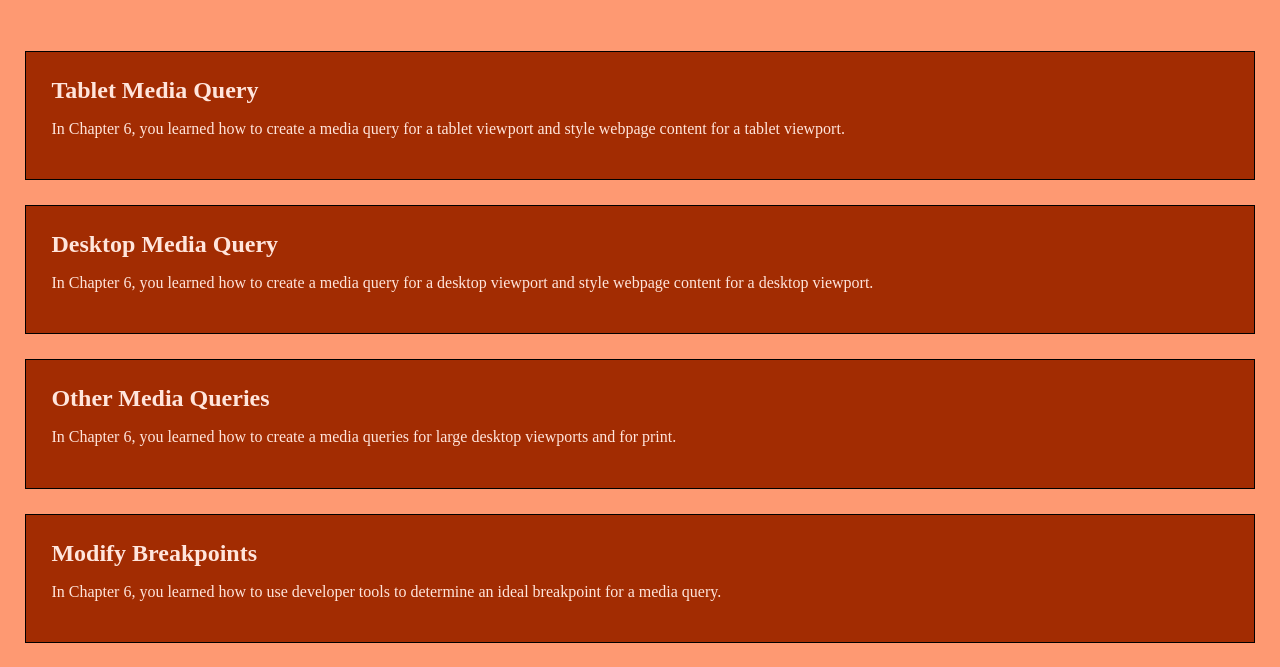
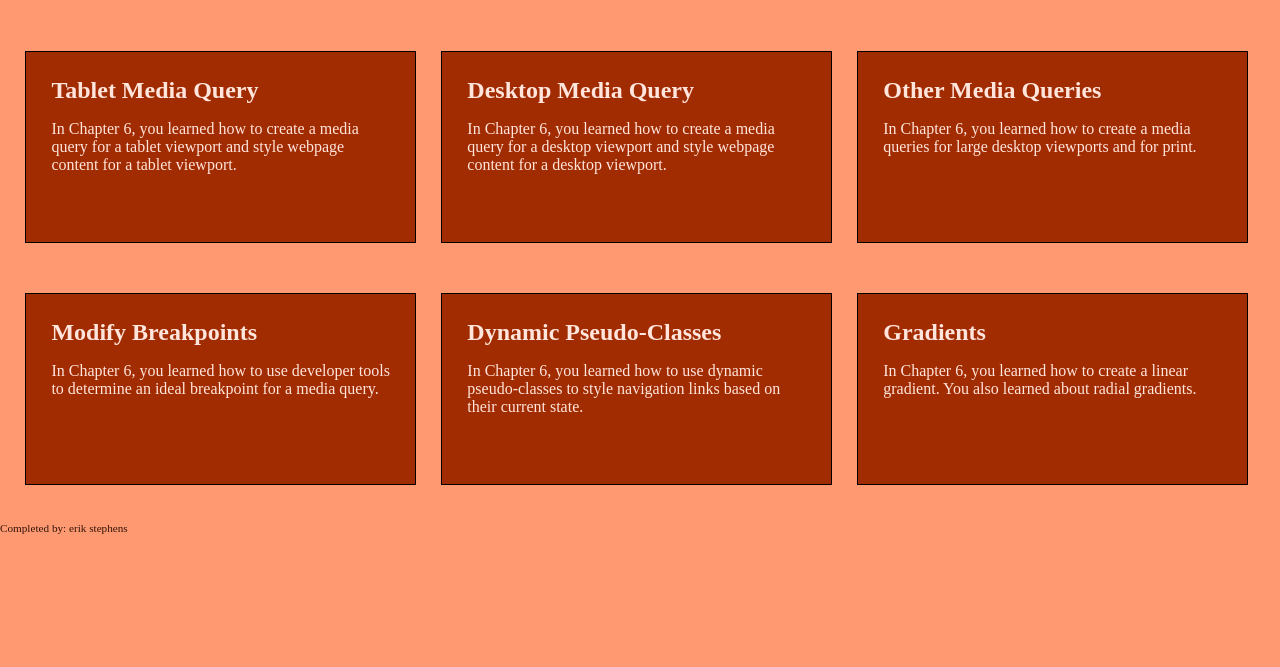
Before and after one commit to erikS666/ch-6-analyzeaplayextend, a plain HTML site: page AnalyzeApplyExtend/apply/index.html in a window 1280 px wide. Shown: the part 57-724 px from the top of the page. Drawn offline with Linux system fonts and the light colour scheme.

Commit message:
Update apply06.css

```diff
--- a/AnalyzeApplyExtend/apply/css/apply06.css
+++ b/AnalyzeApplyExtend/apply/css/apply06.css
@@ -47,7 +47,7 @@ footer {
 }
 
 /*media query for tabelt vieport*/
-@media screen and (min-width:4814px), print
+@media screen and (min-width:481px),print
 {
     article { width: 435;
         float: left;
@@ -59,3 +59,21 @@ footer {
 }
 
 }
+
+/*media query for the desktop viewport*/
+@media screen and (min-width:900px),print {
+
+    article { width: 27%;
+        height: 140px;
+
+    }
+
+    article:hover{ background-color:  #ffe5dc;
+        color: #a22c02;
+
+    }
+
+
+
+
+}
```
